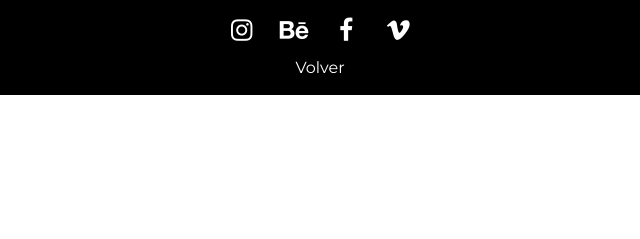
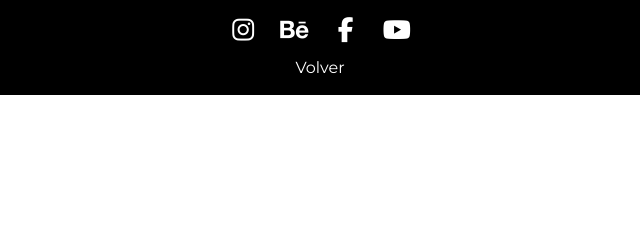
Before and after one commit to Antonio-JAER/balam, a plain HTML site: page html/proyecto_video_1.html in a window 1280 px wide. Shown: the top 239 px of the page, 320-960 px from the left. Drawn offline with Linux system fonts and the light colour scheme.

Commit message:
Add files via upload

```diff
--- a/css/estilo1.css
+++ b/css/estilo1.css
@@ -346,6 +346,7 @@ footer {
     }
 
     .bienvenida {
+        text-align: justify;
     }
 
     .bloque {
--- a/html/proyecto_video_1.html
+++ b/html/proyecto_video_1.html
@@ -8,7 +8,7 @@
 <link rel="preconnect" href="https://fonts.gstatic.com" crossorigin>
 <link href="https://fonts.googleapis.com/css2?family=Montserrat:ital,wght@0,100;0,200;0,300;0,400;0,500;0,600;0,700;0,800;0,900;1,100;1,200;1,300;1,400;1,500;1,600;1,700;1,800;1,900&display=swap" rel="stylesheet">
     <link rel="icon" type="img/png" href="../img/icono.png">
-    <link rel="stylesheet" href="https://cdnjs.cloudflare.com/ajax/libs/font-awesome/4.7.0/css/font-awesome.min.css">
+    <script src="https://kit.fontawesome.com/af9debd5f8.js" crossorigin="anonymous"></script>
     <link rel="stylesheet" href="../css/estilo_videos.css">
 </head>
 <body>
@@ -23,7 +23,7 @@
                     <a href="http://www.instagram.com/jaer.antonio" target="blank"><i class="fa fa-fw fa-instagram"></i></a>
                     <a href="https://www.behance.net/-JAER" target="blank"><i class="fa fa-fw fa-behance"></i></a>
                     <a href="https://www.facebook.com/Antonio-JAER-Rios-1810447609052520/" target="blank"><i class="fa fa-fw fa-facebook"></i></a>
-                    <a href="https://www.facebook.com/Antonio-JAER-Rios-1810447609052520/" target="blank"><i class="fa fa-fw fa-vimeo"></i></a>
+                    <a href="https://www.youtube.com/channel/UCprbqzTwLZEzmTT8TBRu1mg" target="blank"><i class="fa fa-fw fa-youtube"></i></a>
                     </div>
             </div>
         </div>
```
Also changed, not shown: html/proyecto_video_2.html (+2 -2 lines), html/proyecto_video_3.html (+2 -2 lines), html/proyecto_video_4.html (+2 -2 lines), index.html (+3 -3 lines).
